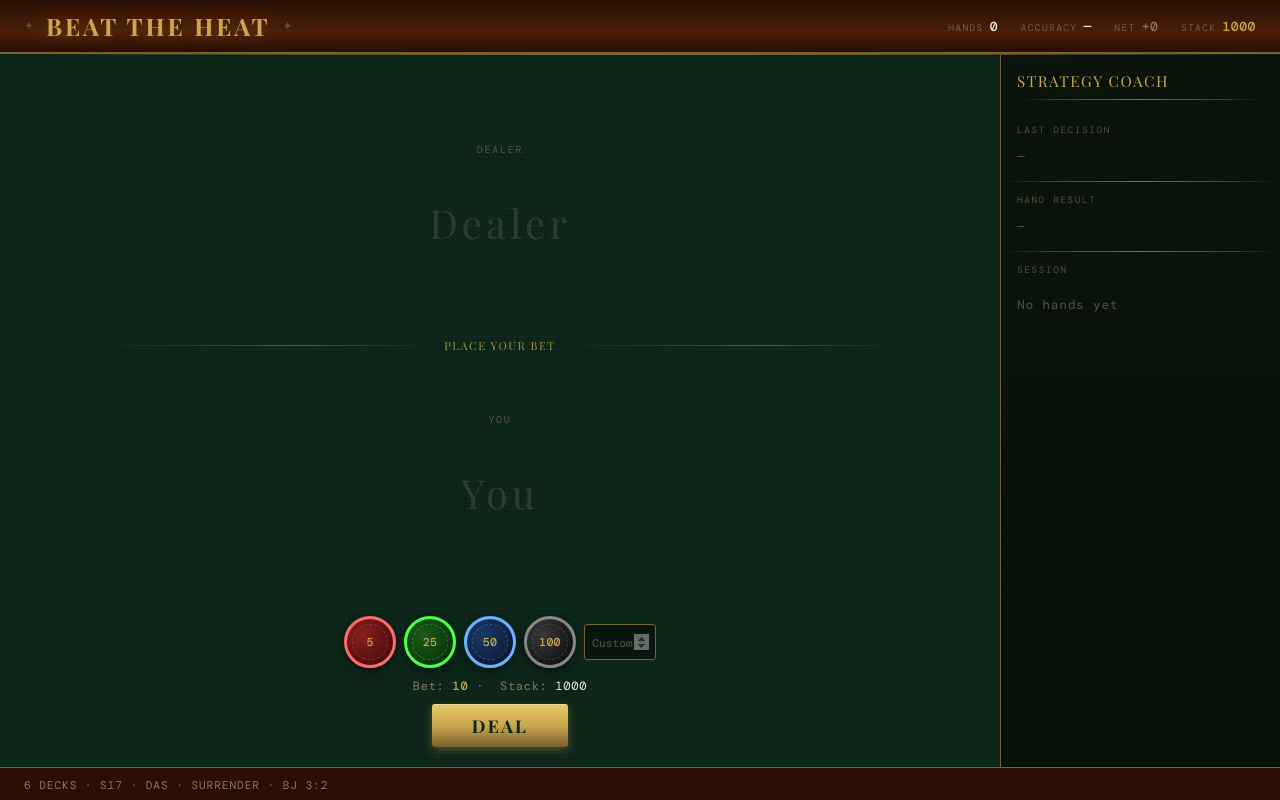
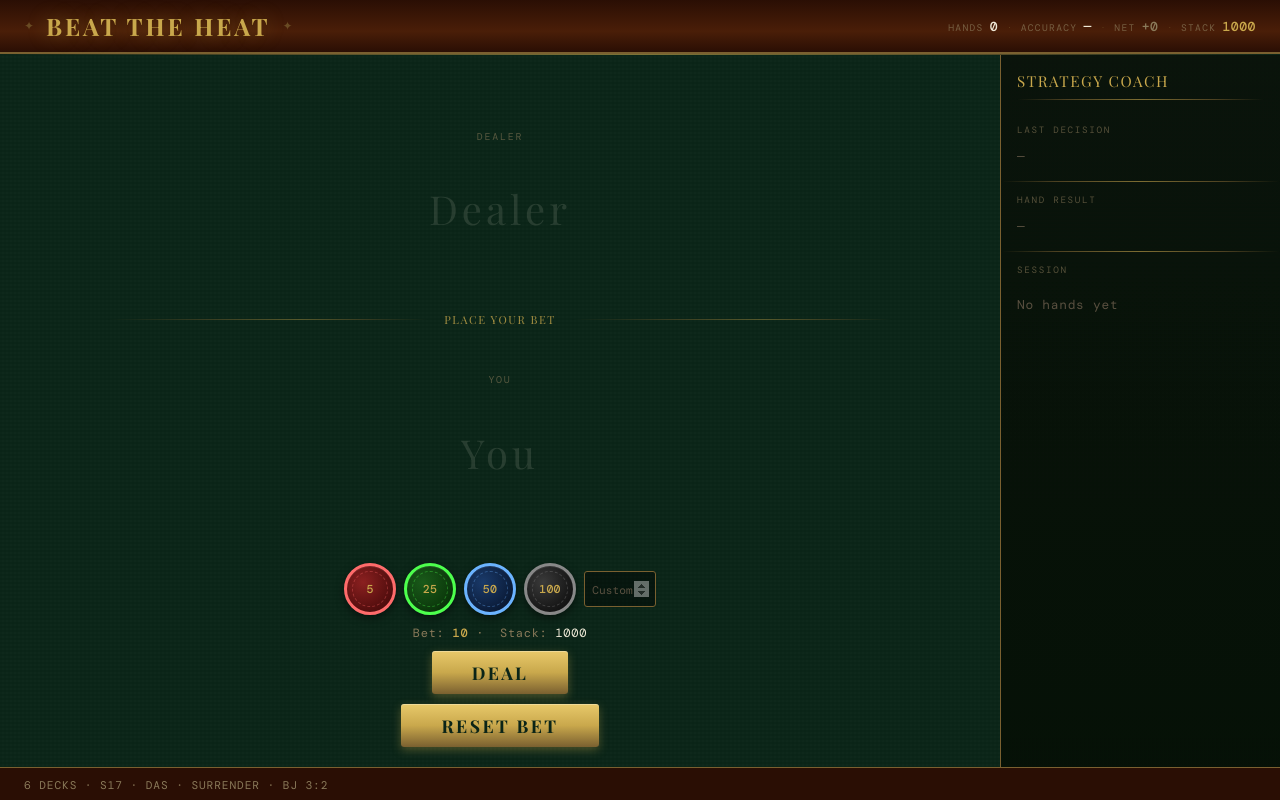
Before and after one commit to colinhauch/beat-the-heat, a React (Vite) app in the folder packages/web/: page / in a window 1280 px wide. Built offline with nearby package versions, Linux system fonts and the light colour scheme; a web font is replaced by a local one.

Commit message:
feat: pressing chip buttons adds to bet size, added reset bet button

```diff
--- a/packages/web/src/components/BettingPanel.tsx
+++ b/packages/web/src/components/BettingPanel.tsx
@@ -41,7 +41,7 @@ export function BettingPanel() {
           <button
             key={value}
             className={`chip-btn chip-btn--${color} ${pendingBet === value ? 'chip-btn--active' : ''}`}
-            onClick={() => setBet(value)}
+            onClick={() => setBet(pendingBet + value)}
             disabled={value > playerStack}
           >
             <span className="chip-value mono">{value}</span>
@@ -71,6 +71,13 @@ export function BettingPanel() {
       >
         Deal
       </button>
+            <button
+        className="deal-btn serif"
+        onClick={() => setBet(5)}
+        disabled={pendingBet <= 0 || pendingBet > playerStack}
+      >
+        Reset Bet
+      </button>
     </div>
   )
 }
```
